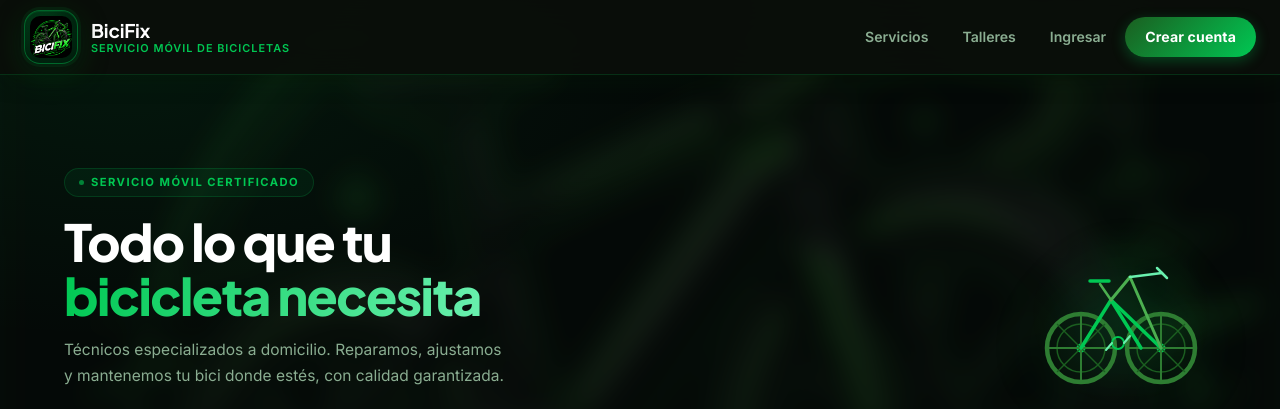
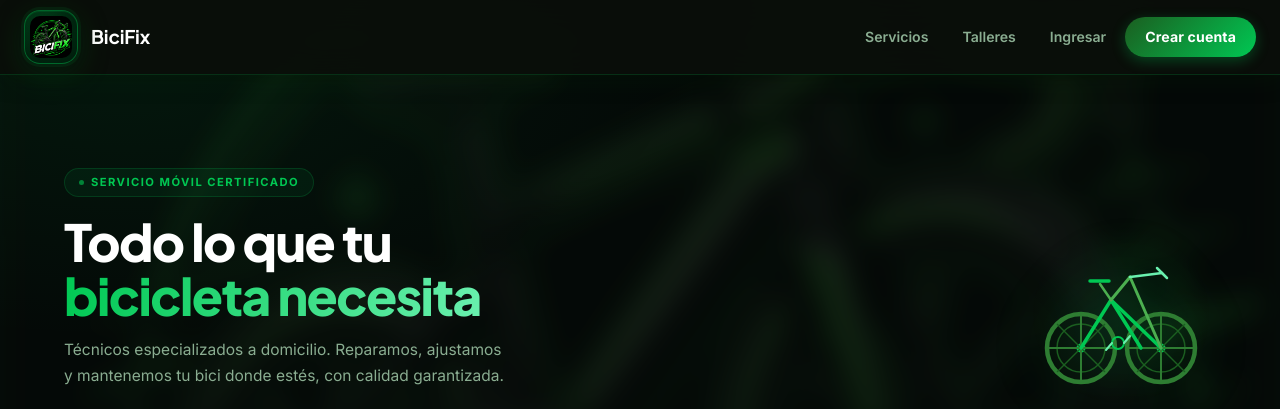
Before and after one commit to Roois334/BiciFix, a Flask app: page /servicios in a window 1280 px wide. Shown: the top 409 px of the page. Run offline with Flask 3, Linux system fonts and the light colour scheme; data comes from the database, SQL or seed files in the repository.

Commit message:
fix: ocultar subtítulo del navbar en desktop

```diff
--- a/templates/base.html
+++ b/templates/base.html
@@ -25,7 +25,6 @@
         </div>
         <div class="brand-text">
           <strong>BiciFix</strong>
-          <span>Servicio móvil de bicicletas</span>
         </div>
       </a>
 
```
